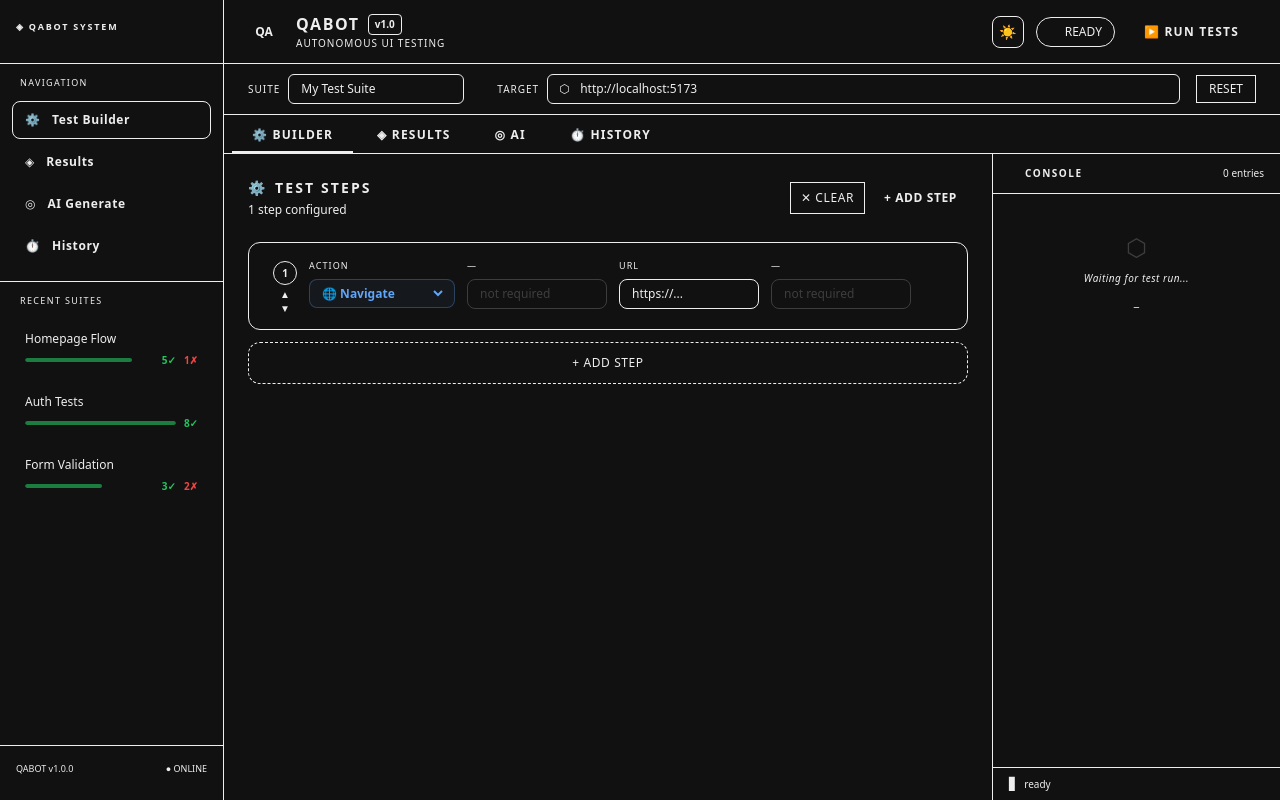
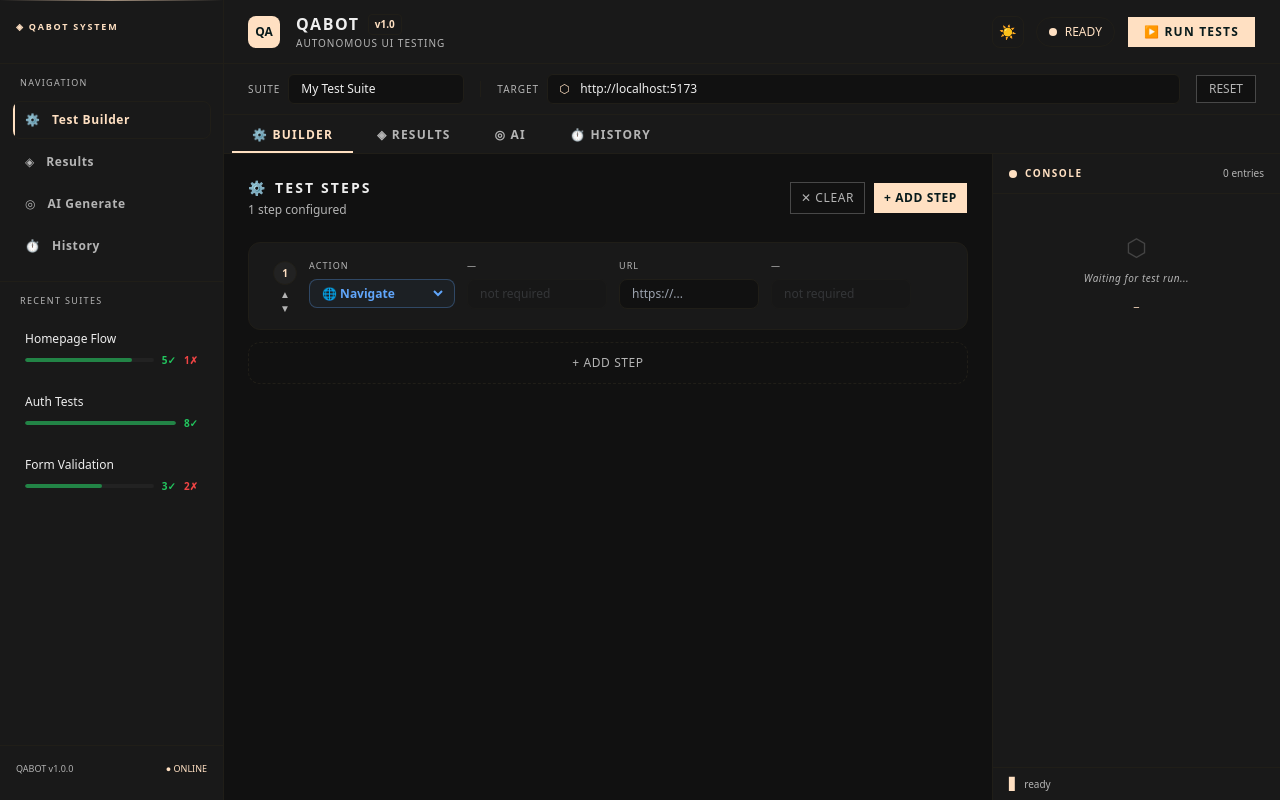
Before and after one commit to pratykshparmar00-coder/my-qa-bot, a React (Vite) app: page / in a window 1280 px wide. Built offline with nearby package versions, Linux system fonts and the light colour scheme.

Commit message:
fix: remove invalid hsl wrappers from tailwind configuration

```diff
--- a/tailwind.config.js
+++ b/tailwind.config.js
@@ -5,35 +5,35 @@ module.exports = {
   theme: {
     extend: {
       colors: {
-        background: "hsl(var(--background))",
-        foreground: "hsl(var(--foreground))",
+        background: "var(--background)",
+        foreground: "var(--foreground)",
         card: {
-          DEFAULT: "hsl(var(--card))",
-          foreground: "hsl(var(--card-foreground))",
+          DEFAULT: "var(--card)",
+          foreground: "var(--card-foreground)",
         },
         primary: {
-          DEFAULT: "hsl(var(--primary))",
-          foreground: "hsl(var(--primary-foreground))",
+          DEFAULT: "var(--primary)",
+          foreground: "var(--primary-foreground)",
         },
         secondary: {
-          DEFAULT: "hsl(var(--secondary))",
-          foreground: "hsl(var(--secondary-foreground))",
+          DEFAULT: "var(--secondary)",
+          foreground: "var(--secondary-foreground)",
         },
         muted: {
-          DEFAULT: "hsl(var(--muted))",
-          foreground: "hsl(var(--muted-foreground))",
+          DEFAULT: "var(--muted)",
+          foreground: "var(--muted-foreground)",
         },
         accent: {
-          DEFAULT: "hsl(var(--accent))",
-          foreground: "hsl(var(--accent-foreground))",
+          DEFAULT: "var(--accent)",
+          foreground: "var(--accent-foreground)",
         },
         destructive: {
-          DEFAULT: "hsl(var(--destructive))",
-          foreground: "hsl(var(--destructive-foreground))",
+          DEFAULT: "var(--destructive)",
+          foreground: "var(--destructive-foreground)",
         },
-        border: "hsl(var(--border))",
-        input: "hsl(var(--input))",
-        ring: "hsl(var(--ring))",
+        border: "var(--border)",
+        input: "var(--input)",
+        ring: "var(--ring)",
       },
       borderRadius: {
         lg: "var(--radius)",
```
